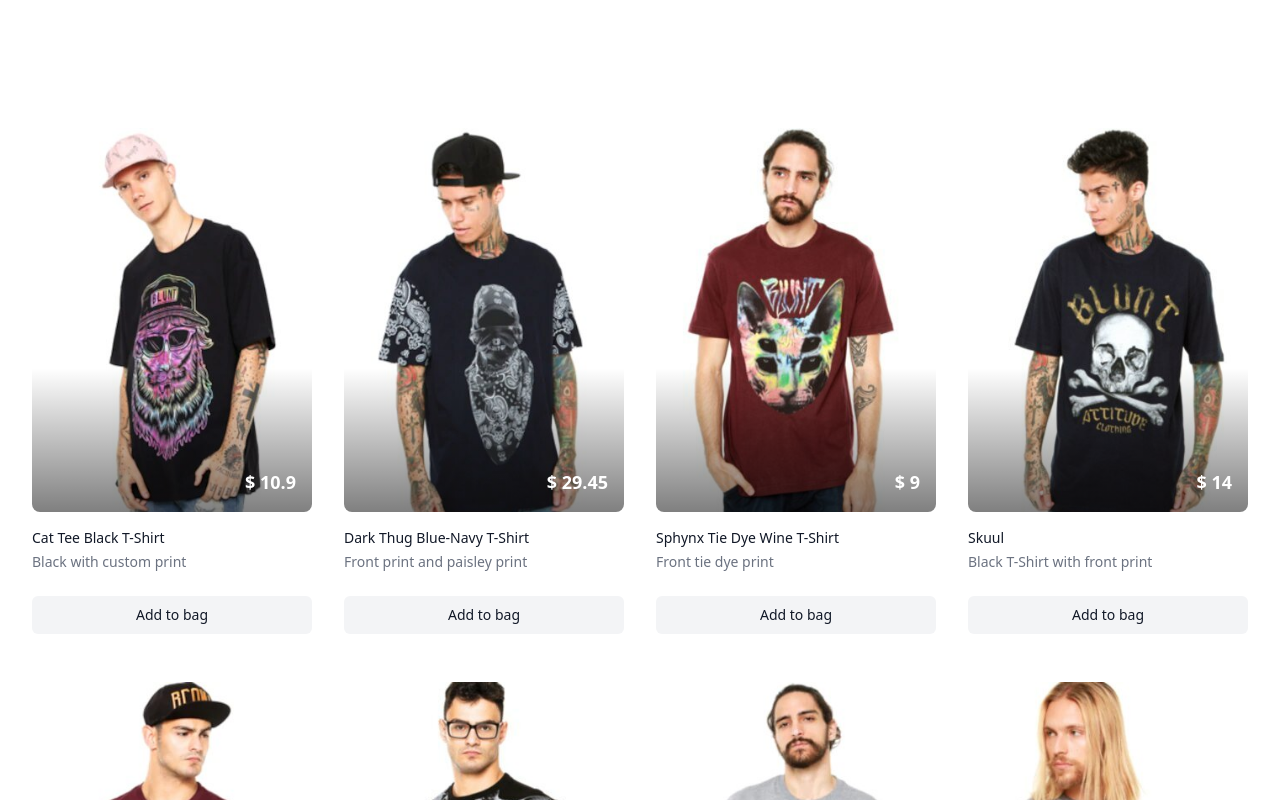
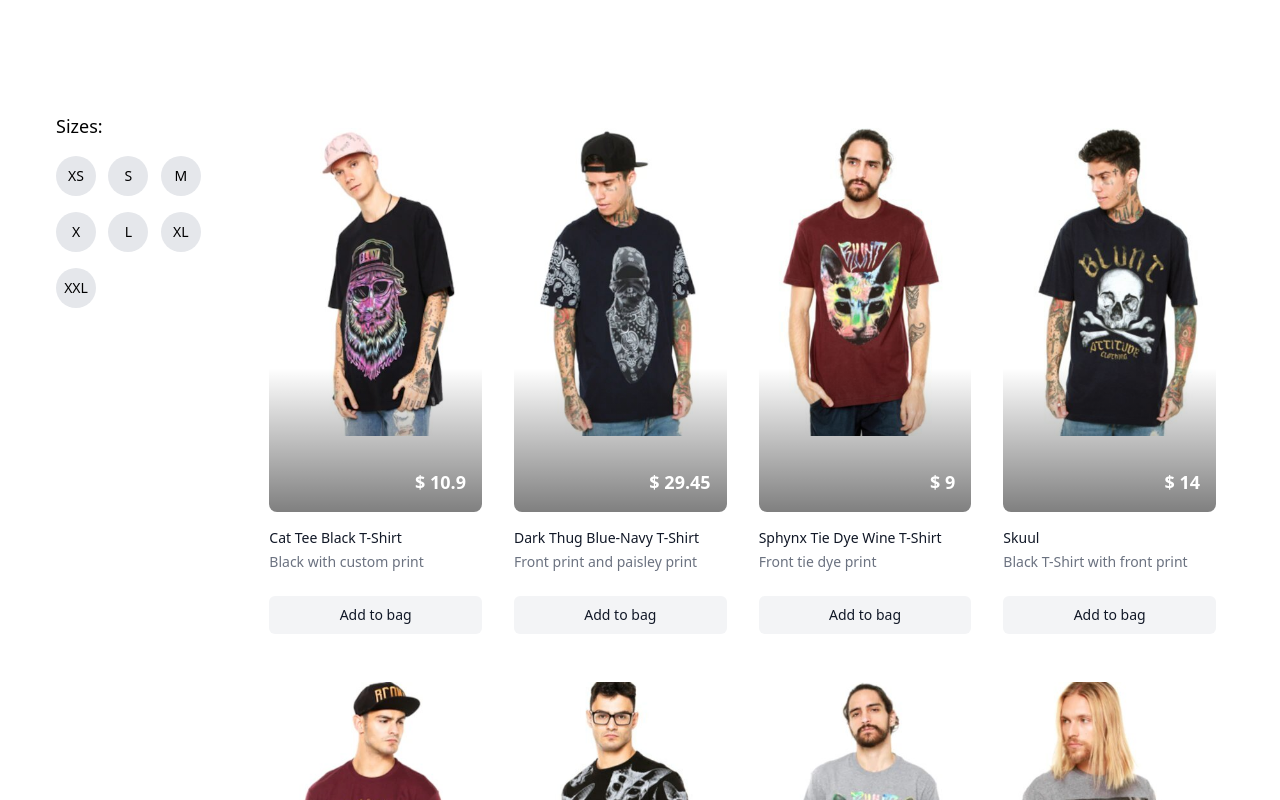
Before and after one commit to aparna2899/shopping-cart-frontend, a React (Create React App) app: page / in a window 1280 px wide. Shown: the top 800 px of the page. Built offline with nearby package versions, Linux system fonts and the light colour scheme.

Commit message:
create sidebar

```diff
--- a/src/App.js
+++ b/src/App.js
@@ -1,5 +1,5 @@
-import Products from "./componenets/Products";
+import Home from "./pages/Home";
 
 export default function App() {
-  return <Products/>;
+  return <Home/>;
 }
--- a/src/componenets/Products.js
+++ b/src/componenets/Products.js
@@ -1,23 +1,8 @@
 import data from '../data.json';
-
-const products = [
-  {
-    id: 1,
-    name: 'Zip Tote Basket',
-    color: 'White and black',
-    href: '#',
-    imageSrc:
-      'https://tailwindui.com/img/ecommerce-images/product-page-03-related-product-01.jpg',
-    imageAlt:
-      'Front of zip tote bag with white canvas, black canvas straps and handle, and black zipper pulls.',
-    price: '$140',
-  },
-  // More products...
-];
 
 export default function Products() {
   return (
-    <div className="bg-white">
+    <div className="col-span-5 bg-white">
       <div className="mx-auto max-w-2xl py-16 px-4 sm:py-24 sm:px-6 lg:max-w-7xl lg:px-8">
         <div className="mt-8 grid grid-cols-1 gap-y-12 sm:grid-cols-2 sm:gap-x-6 lg:grid-cols-4 xl:gap-x-8">
           {data.products.map((product) => (
--- /dev/null
+++ b/src/componenets/Sizes.js
@@ -0,0 +1,15 @@
+export default function Sizes() {
+  const sizes = ['XS', 'S', 'M', 'X', 'L', 'XL', 'XXL'];
+  return (
+    <div className="mt-28">
+      <h2 className="text-lg font-medium px-6 mb-2">Sizes:</h2>
+      <ul className="grid grid-cols-3 px-4">
+        {sizes.map((size) => (
+          <li key={size} className="w-10 h-10 rounded-full bg-gray-200 m-2 flex justify-center items-center cursor-pointer hover:bg-gray-300">
+            <span className="text-sm">{size}</span>
+          </li>
+        ))}
+      </ul>
+    </div>
+  );
+}
--- /dev/null
+++ b/src/pages/Home.js
@@ -0,0 +1,13 @@
+import Products from '../componenets/Products';
+import Sizes from '../componenets/Sizes';
+
+export default function Home() {
+  return (
+    <div className="mx-auto max-w-8xl sm:px-6 lg:px-8">
+      <div className="grid grid-cols-6 gap-4">
+        <Sizes />
+        <Products />
+      </div>
+    </div>
+  );
+}
--- a/tailwind.config.js
+++ b/tailwind.config.js
@@ -1,8 +1,12 @@
 /** @type {import('tailwindcss').Config} */
 module.exports = {
-  content: ['./src/componenets/Products.js'],
+  content: [
+    './src/componenets/Products.js',
+    './src/componenets/Sizes.js',
+    './src/pages/Home.js',
+  ],
   theme: {
     extend: {},
   },
   plugins: [],
-}
+};
```
